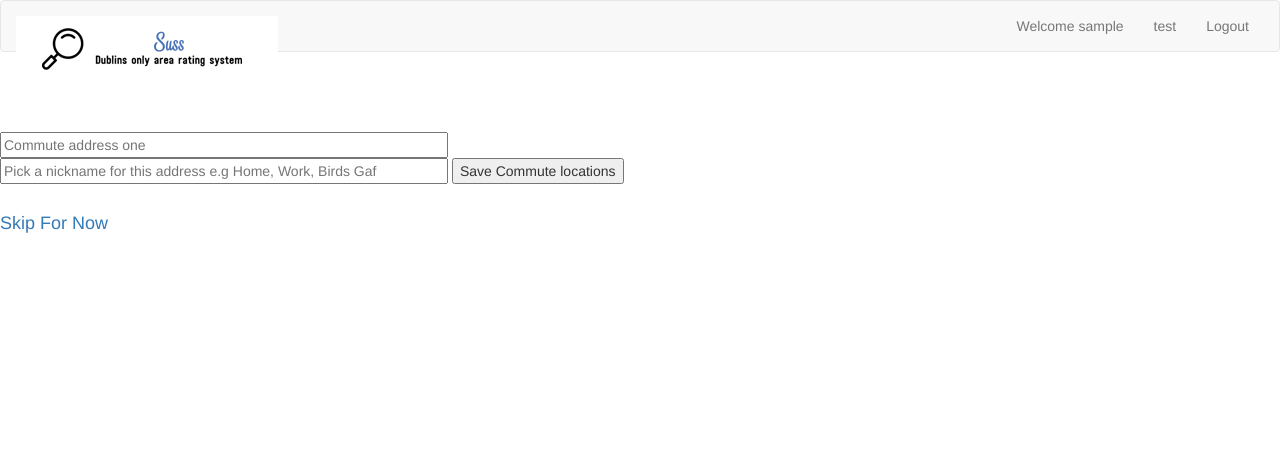
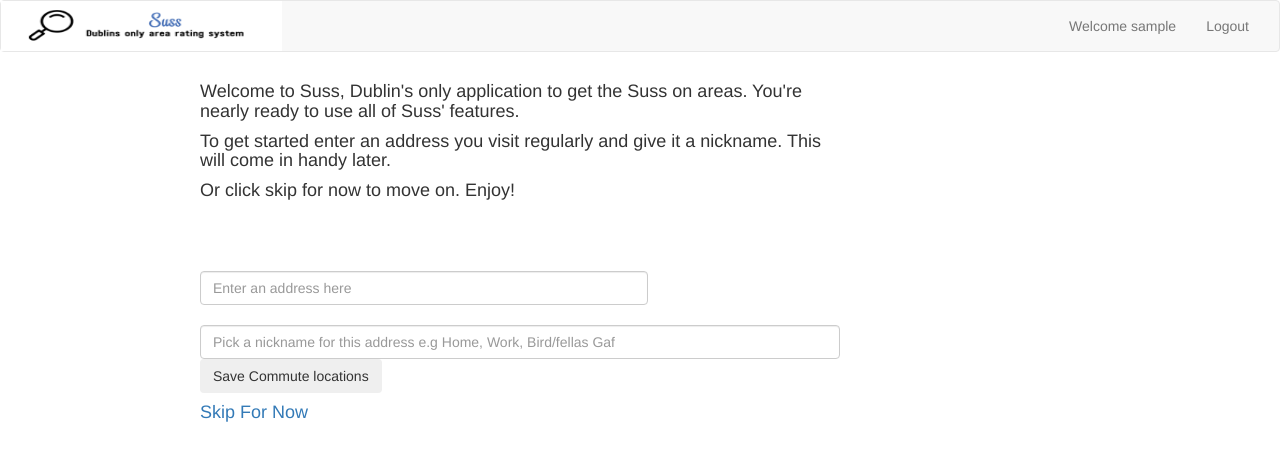
Before and after one commit to charliepjmullen/firefly, a Java web app: page /commuteplanner in a window 1280 px wide. Shown: the top 461 px of the page. Run offline with Spring Boot 4, a stand-in JSP engine, Linux system fonts and the light colour scheme; the visitor is signed in with stand-in values (Sample User, id 1); data that the repository does not hold is empty; some of the project's set-up classes (security, data sources, template engines, error pages and the like) are left out, and stand-ins take their place; some libraries are stand-ins or nearby versions.

Commit message:
Backup & Bug Fixes

```diff
--- a/src/main/java/com/dit/arearatingsystem/parser/ParseHousePrices.java
+++ b/src/main/java/com/dit/arearatingsystem/parser/ParseHousePrices.java
@@ -30,7 +30,6 @@ public class ParseHousePrices {
 	         ResultSet rs = stmt.executeQuery( "SELECT * FROM house_prices WHERE ST_DWithin(ST_MakePoint(latitude,longitude)::geography,ST_MakePoint("+ latitude + "," + longitude +")::geography,1000)" );
 	         while ( rs.next() ) {
 	            double  price = rs.getDouble("price");
-	         /*   System.out.println();*/
 	            housePrices.add(price);
 	         }
 	         rs.close();
--- a/src/main/java/com/dit/arearatingsystem/parser/SeeAllReviews.java
+++ b/src/main/java/com/dit/arearatingsystem/parser/SeeAllReviews.java
@@ -16,7 +16,7 @@ public class SeeAllReviews {
 
 		  Connection c = null;
 	      Statement stmt = null;
-	      Review review = new Review();
+
 
 	      reviews.clear();
 
@@ -34,11 +34,13 @@ public class SeeAllReviews {
 	            /*double  price = rs.getDouble("price");
 	            System.out.println();
 	            housePrices.add(price);*/
-
+	        	Review review = new Review();
 	        	String comment = rs.getString("comment");
+	        	String address = rs.getString("address");
 	        	String username = rs.getString("user");
 	        	review.setComment(comment);
 	        	review.setUsername(username);
+	        	review.setAddress(address);
 	        	reviews.add(review);
 
 	         }
--- a/src/main/webapp/commuteplanner.jsp
+++ b/src/main/webapp/commuteplanner.jsp
@@ -194,6 +194,20 @@
 	.nav-side-menu .menu-list .menu-content {
 		display: block;
 	}
+
+.inputbox{
+    position: absolute;
+    left: 200px;
+	width : 50%;
+}
+
+    .logoimage {
+    position: absolute;
+    top: 0px;
+    left: 0px;
+    height : 100%;
+    width: 22%;
+}
 }
 </style>
 <script>
@@ -293,7 +307,7 @@ function saveCommuteAddresses(){
   <div id="custom-bootstrap-menu-savedareas" class="navbar navbar-default " role="navigation">
     <div class="container-fluid">
         <div class="navbar-header"><a class="navbar-brand" href="/" style="max-width: 30%;">
-    <img src="${pageContext.request.contextPath}/resources/images/logo2.PNG">
+    <img class = "logoimage" src="${pageContext.request.contextPath}/resources/images/logo2.PNG">
  </a>
             <button type="button" class="navbar-toggle" data-toggle="collapse" data-target=".navbar-menubuilder"><span class="sr-only">Toggle navigation</span><span class="icon-bar"></span><span class="icon-bar"></span><span class="icon-bar"></span>
             </button>
@@ -313,7 +327,7 @@ function saveCommuteAddresses(){
 								<a>Welcome ${pageContext.request.userPrincipal.name}</a>
 
 							</c:if></li>
-							<li><a href="commuteplanner">test</a></li>
+
 						<li><a onclick="document.forms['logoutForm'].submit()">Logout</a>
 
 						</li>
@@ -323,21 +337,25 @@ function saveCommuteAddresses(){
     </div>
 </div>
 
-<div id = "inputbox">
+<div class = "inputbox">
 
+	<h4>Welcome to Suss, Dublin's only application to get the Suss on areas. You're nearly ready to use all of Suss' features. </h4>
+	<h4>To get started enter an address you visit regularly and give it a nickname. This will come in handy later. </h4>
+	<h4>Or click skip for now to move on. Enjoy! </h4>
 	<br>
 	<br>
 	<br>
- <input type="text" id="address" class="forminput1"   placeholder="Commute address one" style ="width: 35%"/><br>
- <input type="text" id="addressnickname"  placeholder="Pick a nickname for this address e.g Home, Work, Birds Gaf" width="35%" style ="width: 35%"/>
+ <input type="text" id="address" class="form-control"   placeholder="Enter an address here" style ="width: 70%"/><br>
+ <input type="text" id="addressnickname" class="form-control" placeholder="Pick a nickname for this address e.g Home, Work, Bird/fellas Gaf" width="70%" />
 
 
 
-  <input type="button" id="routebtn" value="Save Commute locations" onclick="saveCommuteAddresses(), location.href = '/'" /><br>
+  <input type="button" id="routebtn" class="btn" value="Save Commute locations" onclick="saveCommuteAddresses(), location.href = '/'" /><br>
 
+	<h4><a href = "/skip">Skip For Now</a></h4>
 </div>
 <br>
 
-<h4><a href = "/skip">Skip For Now</a></h4>
+
 </body>
 </html>
--- a/src/main/webapp/registration.jsp
+++ b/src/main/webapp/registration.jsp
@@ -14,7 +14,7 @@
     <meta name="description" content="">
     <meta name="author" content="">
 
-    <title>Create an account</title>
+    <title>Registration</title>
 
     <!--  <link href="${contextPath}/resources/css/bootstrap.min.css" rel="stylesheet"> -->
     <!-- <link href="${contextPath}/resources/css/common.css" rel="stylesheet"> -->
@@ -56,7 +56,7 @@
 <div class="container">
 
     <form:form method="POST" modelAttribute="userForm" class="form-signin">
-        <h2 class="form-signin-heading">Create your account</h2>
+        <h2 class="form-signin-heading">Register to Suss below</h2>
         <spring:bind path="username">
             <div class="form-group ${status.error ? 'has-error' : ''}">
                 <form:input type="text" path="username" class="form-control" placeholder="Username"
--- a/src/main/webapp/savedAreas.jsp
+++ b/src/main/webapp/savedAreas.jsp
@@ -68,7 +68,7 @@ function goBack() {
 
 			<th width="3.5%" class="tg-schools">Schools</th>
 
-			<th width="3.5%" class="tg-university">Park</th>
+			<!-- <th width="3.5%" class="tg-university">Park</th> -->
 
 			<th width="3.5%" class="tg-bars">Bars</th>
 
@@ -105,7 +105,7 @@ function goBack() {
 
 				<td width="3.5%" height="50"  class="tg-yw4l"><c:out value="${o.schools}" /></td>
 
-				<td width="3.5%"  height="50"  class="tg-yw4l"><c:out value="${o.university}" /></td>
+				<%-- <td width="3.5%"  height="50"  class="tg-yw4l"><c:out value="${o.university}" /></td> --%>
 
 				<td width="3.5%" height="50"  class="tg-yw4l"><c:out value="${o.bars}" /></td>
 
--- a/src/main/webapp/seeallreviews.jsp
+++ b/src/main/webapp/seeallreviews.jsp
@@ -51,6 +51,8 @@ function goBack() {
 			<tr>
 			    <td width="3.5%"  height="50"></td>
 				<td width="10%" height="50"><h4><c:out value="${o.username}" /></h4></td>
+				<td></td>
+				<td width="10%" height="50"><h4><c:out value="${o.address}" /></h4></td>
 
 				 <td width="3.5%"  height="50">  </td>
 
```
